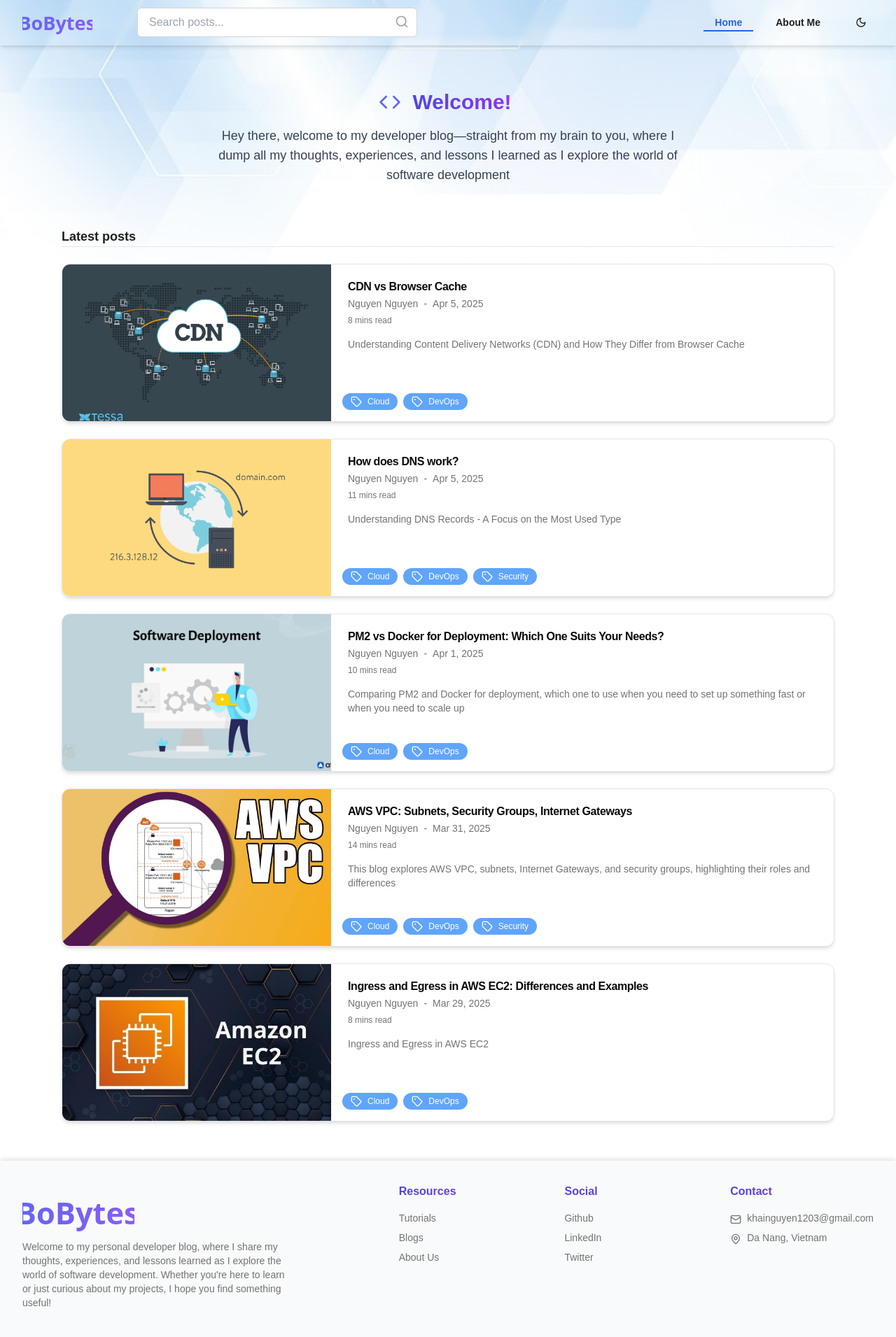
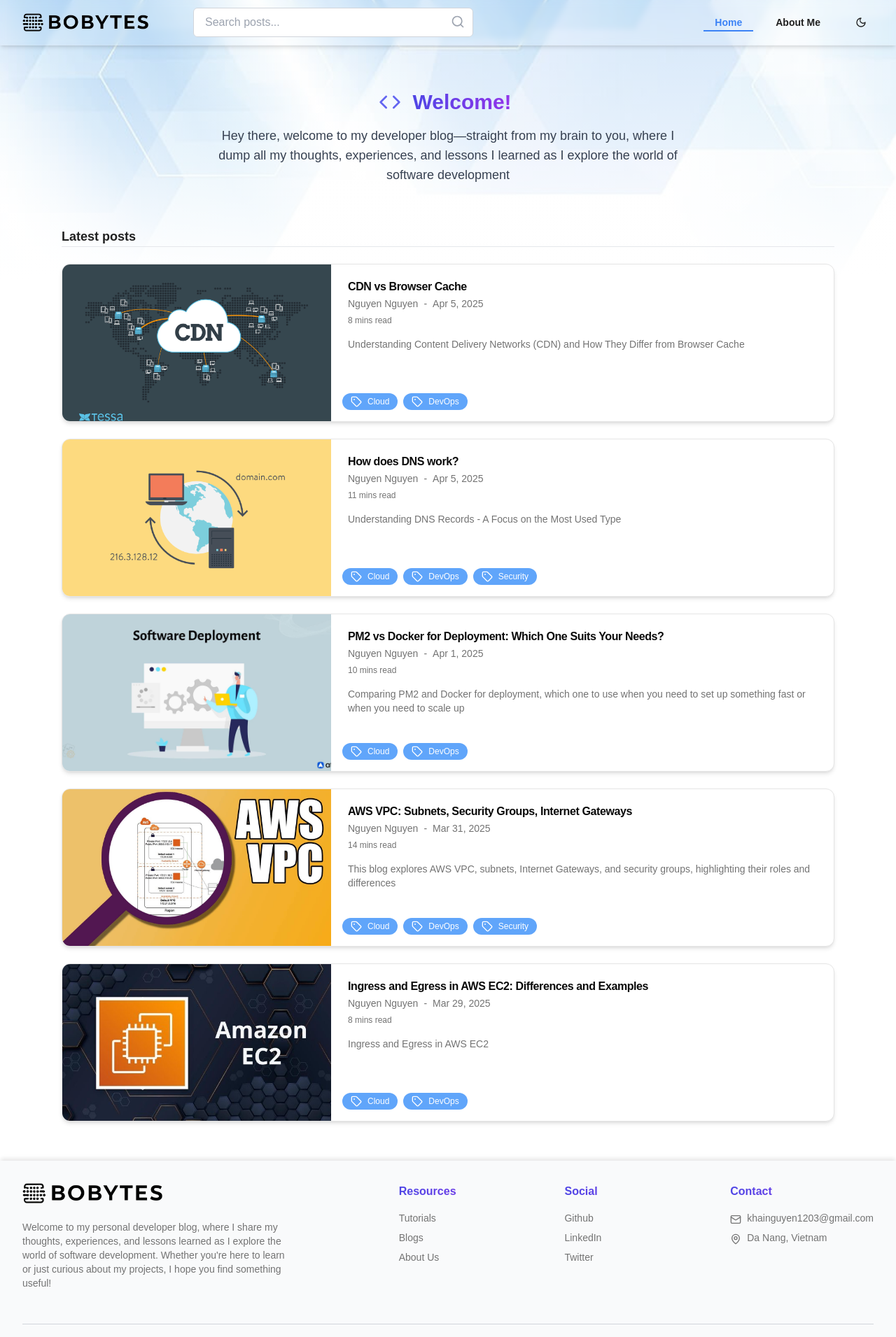
Before and after one commit to yoshivn1203/Dev-Blog-Fe-Only, a Next.js app: page / in a window 1280 px wide. Shown: the top 1911 px of the page at 70% size. Built offline with nearby package versions, Linux system fonts and the light colour scheme.

Commit message:
update header and footer

```diff
--- a/src/components/layout/footer.tsx
+++ b/src/components/layout/footer.tsx
@@ -3,10 +3,15 @@
 import { Mail, MapPin } from 'lucide-react'
 import Image from 'next/image'
 import Link from 'next/link'
+import { useSelector } from 'react-redux'
 
-import logoImage from '@/assets/images/logo.svg'
+import logoImage from '@/assets/images/logo.png'
+import logoImageDark from '@/assets/images/logo-dark.png'
+import { RootState } from '@/store/store'
 
 export function Footer() {
+  const isDark = useSelector((state: RootState) => state.theme.isDark)
+
   return (
     <footer className='shadow-[0_-4px_6px_-1px_rgba(0,0,0,0.1)] mt-8 px-4 pt-8 sm:px-6 lg:px-8 bg-gray-50 dark:bg-gray-800  '>
       <div className='mx-auto max-w-screen-2xl '>
@@ -14,14 +19,14 @@
           <div className='sm:justify-start lg:max-w-sm'>
             <Link href='/'>
               <Image
-                src={logoImage}
+                src={isDark ? logoImageDark : logoImage}
                 alt='DN DENTCARE Logo'
-                height={160}
-                width={160}
+                height={200}
+                width={200}
                 className='object-contain'
               />
             </Link>
-            <p className='text-sm text-muted-foreground'>
+            <p className='text-sm text-muted-foreground mt-6'>
               Welcome to my personal developer blog, where I share my thoughts, experiences, and
               lessons learned as I explore the world of software development. Whether you're here to
               learn or just curious about my projects, I hope you find something useful!
--- a/src/components/layout/header.tsx
+++ b/src/components/layout/header.tsx
@@ -9,7 +9,8 @@
 import { useDispatch, useSelector } from 'react-redux'
 
 import { Post, searchPosts } from '@/app/(home)/actions'
-import logoImage from '@/assets/images/logo.svg'
+import logoImage from '@/assets/images/logo.png'
+import logoImageDark from '@/assets/images/logo-dark.png'
 import { Button } from '@/components/ui/button'
 import { cn } from '@/lib/utils'
 import { RootState } from '@/store/store'
@@ -76,10 +77,10 @@
           <div className='flex-shrink-0 flex items-center justify-center md:justify-start'>
             <Link href='/' className='flex items-center justify-center md:justify-start'>
               <Image
-                src={logoImage}
+                src={isDark ? logoImageDark : logoImage}
                 alt='DN DENTCARE Logo'
                 height={100}
-                width={100}
+                width={180}
                 className='object-contain'
               />
             </Link>
@@ -136,7 +137,7 @@
               variant='ghost'
               size='icon'
               onClick={() => dispatch(toggleTheme())}
-              className='p-2'
+              className='active:bg-transparent hover:bg-transparent hover:opacity-80'
             >
               {isDark ? <Sun className='h-5 w-5' /> : <Moon className='h-5 w-5' />}
             </Button>
@@ -150,7 +151,7 @@
                 className={cn(
                   'font-semibold rounded-none hover:bg-transparent hover:opacity-80 py-0 h-[24px]',
                   pathname === '/'
-                    ? 'text-blue-600 hover:text-blue-600 border-b-2 border-blue-600'
+                    ? 'text-blue-500 hover:text-blue-500  border-b-2 border-blue-500'
                     : 'hover:text-primary'
                 )}
               >
@@ -163,7 +164,7 @@
                 className={cn(
                   'font-semibold rounded-none hover:bg-transparent hover:opacity-80 py-0 h-[24px]',
                   pathname === '/about'
-                    ? 'text-blue-600 hover:text-blue-600 border-b-2 border-blue-600'
+                    ? 'text-blue-500 hover:text-blue-500  border-b-2 border-blue-500'
                     : 'hover:text-primary'
                 )}
               >
@@ -175,7 +176,7 @@
                 variant='ghost'
                 size='icon'
                 onClick={() => dispatch(toggleTheme())}
-                className='ml-2 hover:bg-transparent hover:opacity-80'
+                className='ml-2 active:bg-transparent hover:bg-transparent hover:opacity-80'
               >
                 {isDark ? <Sun className='h-5 w-5' /> : <Moon className='h-5 w-5' />}
               </Button>
```
Also changed, not shown: src/assets/images/logo-dark.png (added), src/assets/images/logo.png (added).
